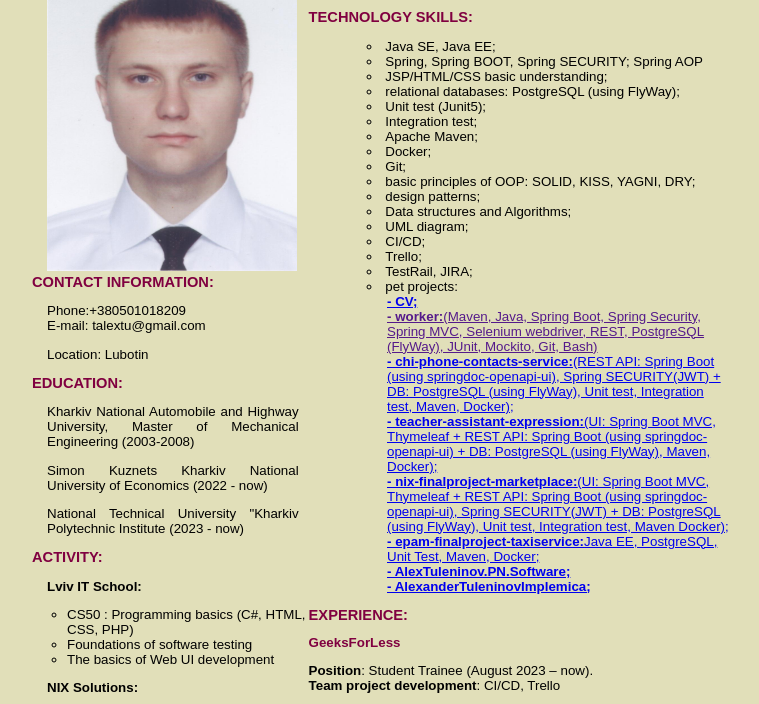
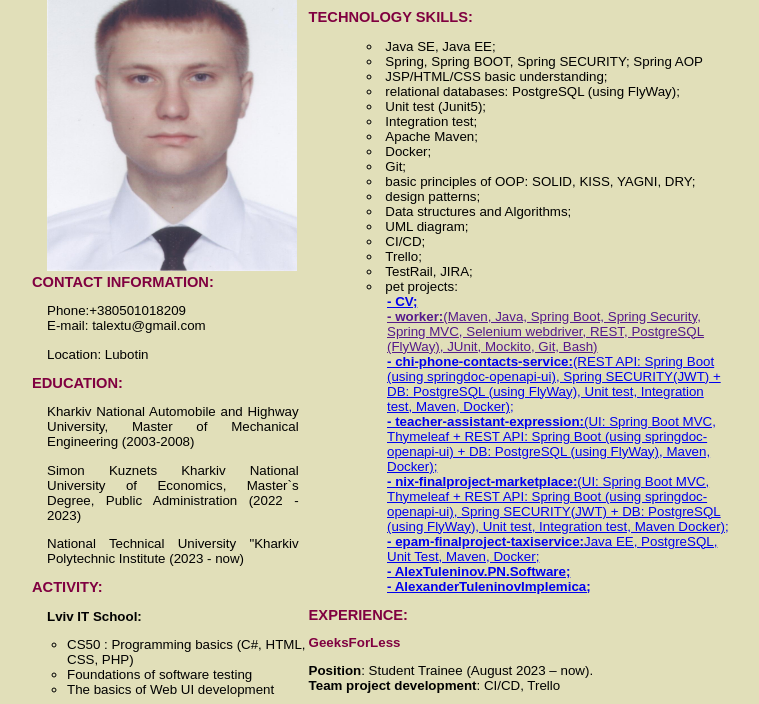
Before and after one commit to AlexTul/AlexTul.github.io, a plain HTML site: page index.html in a window 1280 px wide. Shown: the part 73-777 px from the top of the page, without its empty margins (261-1020 px from the left). Drawn offline with Linux system fonts and the light colour scheme.

Commit message:
Add files via upload

```diff
--- a/index.html
+++ b/index.html
@@ -31,7 +31,7 @@
 						Kharkiv National Automobile and Highway University, Master of Mechanical Engineering (2003-2008)<br>
 					</p>
 					<p>
-						Simon Kuznets Kharkiv National University of Economics (2022 - now)
+						Simon Kuznets Kharkiv National University of Economics, Master`s Degree, Public Administration (2022 - 2023)
 					</p>
 					<p>
 						National Technical University "Kharkiv Polytechnic Institute (2023 - now)
```
